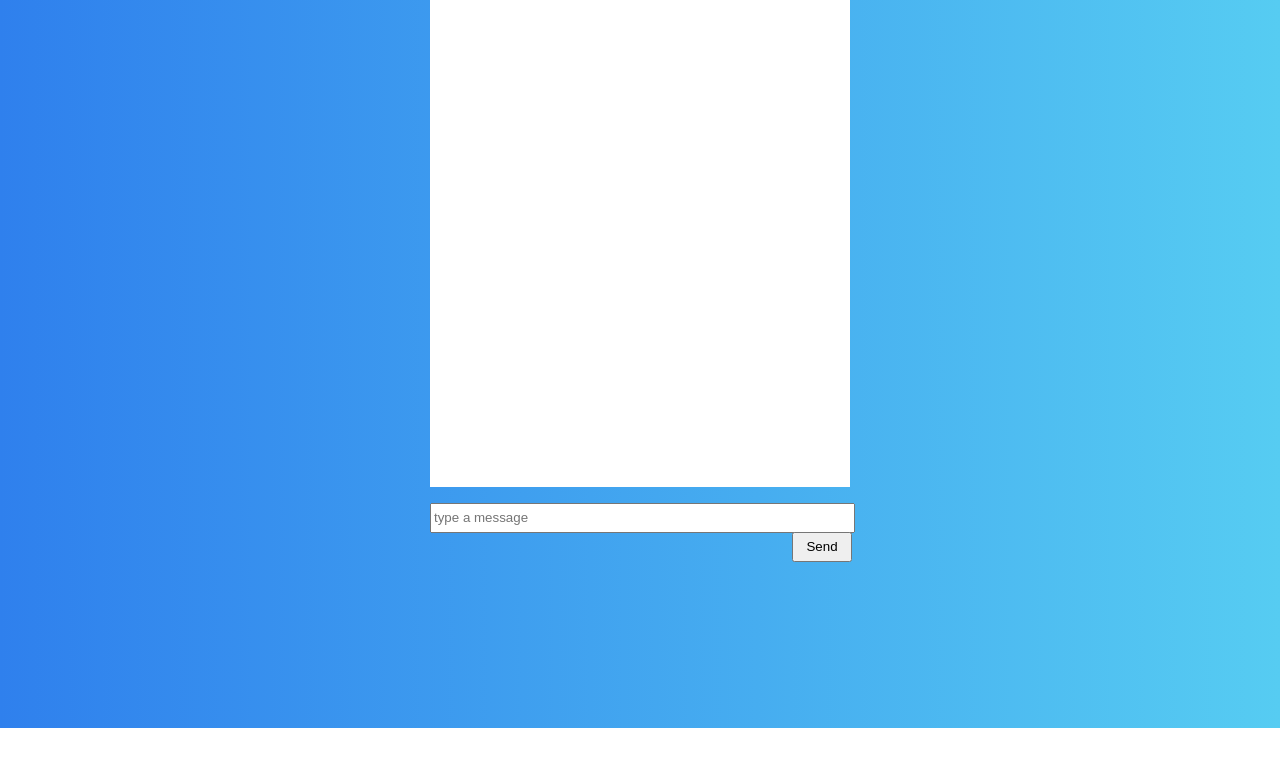
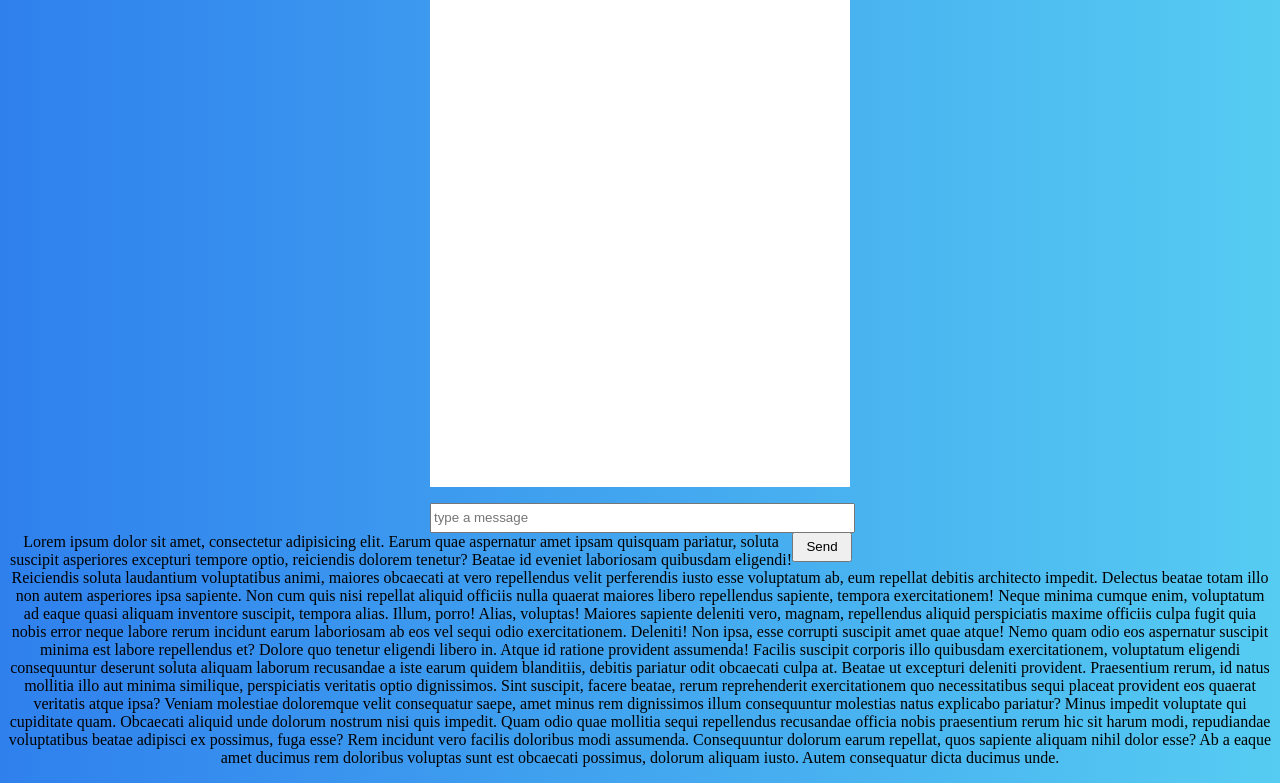
Before and after one commit to Albertoenriquepaulo/FirstRepo, a plain HTML site: page Chat/index.html in a window 1280 px wide. Shown: the part 72-855 px from the top of the page. Before the commit the page ends 800 px from the top, so only its background shows below. Drawn offline with nearby package versions, Linux system fonts and the light colour scheme.

```diff
--- a/Chat/css/style.css
+++ b/Chat/css/style.css
@@ -3,6 +3,7 @@
   background: #56CCF2;
   background: -webkit-linear-gradient(to right, #2F80ED, #56CCF2);
   background: linear-gradient(to right, #2F80ED, #56CCF2);
+
 }
 
 #chatbox {
--- a/Chat/index.html
+++ b/Chat/index.html
@@ -25,4 +25,18 @@
     <script src="https://ajax.googleapis.com/ajax/libs/jquery/2.1.4/jquery.min.js"></script>
     <script src="appJQuery.js"></script>
   </body>
-</html>
+</html><!--This is an HTML comment-->
+
+
+<p>
+  <span>Lorem ipsum dolor sit amet, consectetur adipisicing elit. Earum quae aspernatur amet ipsam quisquam pariatur, soluta suscipit asperiores excepturi tempore optio, reiciendis dolorem tenetur? Beatae id eveniet laboriosam quibusdam eligendi!</span>
+  <span>Reiciendis soluta laudantium voluptatibus animi, maiores obcaecati at vero repellendus velit perferendis iusto esse voluptatum ab, eum repellat debitis architecto impedit. Delectus beatae totam illo non autem asperiores ipsa sapiente.</span>
+  <span>Non cum quis nisi repellat aliquid officiis nulla quaerat maiores libero repellendus sapiente, tempora exercitationem! Neque minima cumque enim, voluptatum ad eaque quasi aliquam inventore suscipit, tempora alias. Illum, porro!</span>
+  <span>Alias, voluptas! Maiores sapiente deleniti vero, magnam, repellendus aliquid perspiciatis maxime officiis culpa fugit quia nobis error neque labore rerum incidunt earum laboriosam ab eos vel sequi odio exercitationem. Deleniti!</span>
+  <span>Non ipsa, esse corrupti suscipit amet quae atque! Nemo quam odio eos aspernatur suscipit minima est labore repellendus et? Dolore quo tenetur eligendi libero in. Atque id ratione provident assumenda!</span>
+  <span>Facilis suscipit corporis illo quibusdam exercitationem, voluptatum eligendi consequuntur deserunt soluta aliquam laborum recusandae a iste earum quidem blanditiis, debitis pariatur odit obcaecati culpa at. Beatae ut excepturi deleniti provident.</span>
+  <span>Praesentium rerum, id natus mollitia illo aut minima similique, perspiciatis veritatis optio dignissimos. Sint suscipit, facere beatae, rerum reprehenderit exercitationem quo necessitatibus sequi placeat provident eos quaerat veritatis atque ipsa?</span>
+  <span>Veniam molestiae doloremque velit consequatur saepe, amet minus rem dignissimos illum consequuntur molestias natus explicabo pariatur? Minus impedit voluptate qui cupiditate quam. Obcaecati aliquid unde dolorum nostrum nisi quis impedit.</span>
+  <span>Quam odio quae mollitia sequi repellendus recusandae officia nobis praesentium rerum hic sit harum modi, repudiandae voluptatibus beatae adipisci ex possimus, fuga esse? Rem incidunt vero facilis doloribus modi assumenda.</span>
+  <span>Consequuntur dolorum earum repellat, quos sapiente aliquam nihil dolor esse? Ab a eaque amet ducimus rem doloribus voluptas sunt est obcaecati possimus, dolorum aliquam iusto. Autem consequatur dicta ducimus unde.</span>
+</p>
```
Also changed, not shown: Chat/app.js (line endings or trailing spaces).
